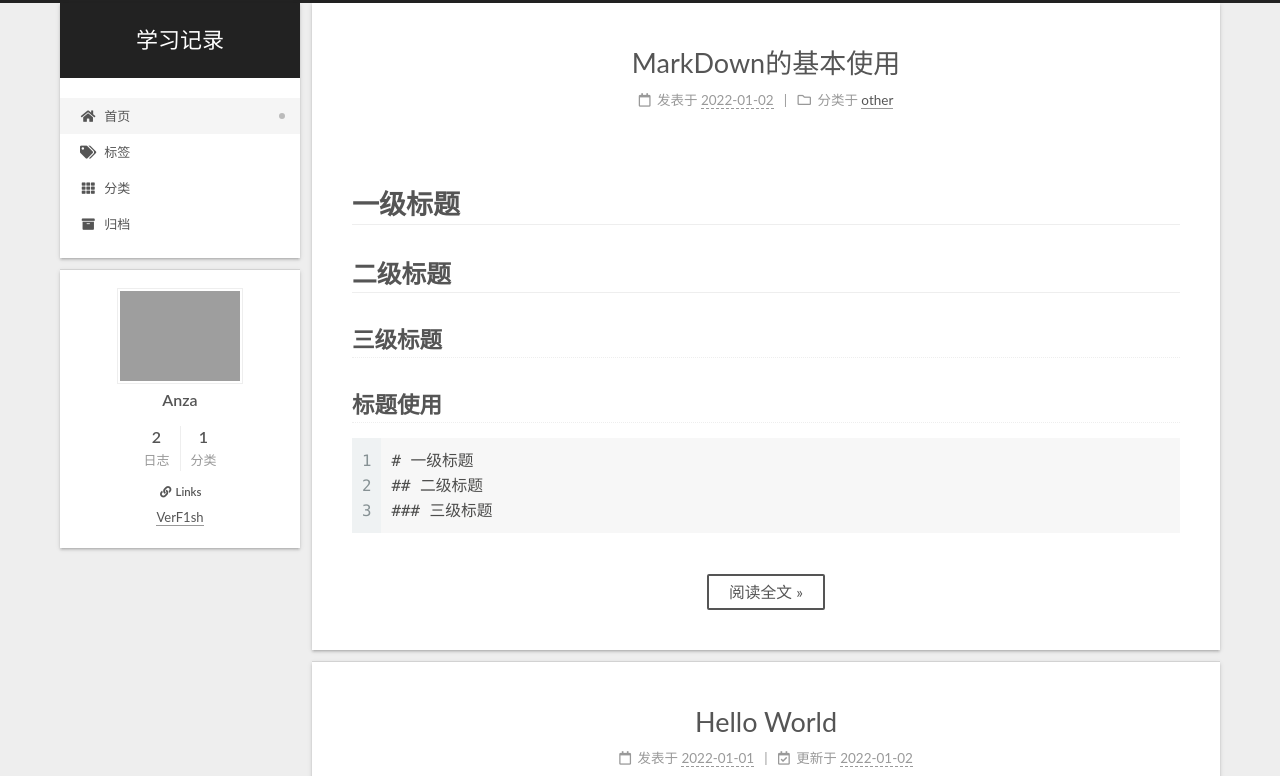
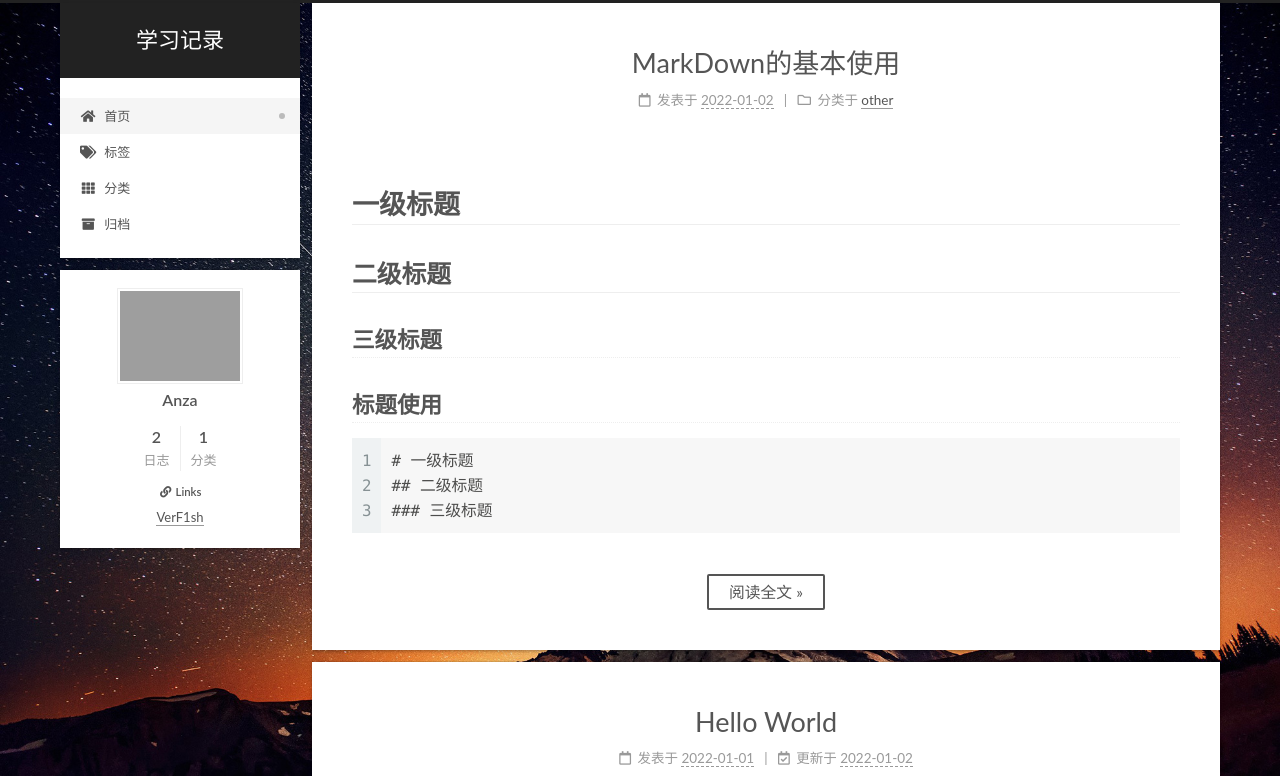
Before and after one commit to Anza2001/Anza2001.github.io, a plain HTML site: page index.html in a window 1280 px wide. Shown: the top 776 px of the page. Drawn offline with Linux system fonts and the light colour scheme; grey boxes are pictures that could not be loaded.

Commit message:
Site updated: 2022-01-02 20:36:58

```diff
--- a/css/main.css
+++ b/css/main.css
@@ -1168,7 +1168,7 @@ pre .javascript .function {
 }
 .links-of-author a::before,
 .links-of-author span.exturl::before {
-  background: #7858ba;
+  background: #ffb5be;
   border-radius: 50%;
   content: ' ';
   display: inline-block;
@@ -2563,3 +2563,10 @@ ul.breadcrumb li + li:last-child {
     margin: 8px 0 0;
   }
 }
+body {
+  background: url("/images/back.jpg");
+  background-repeat: no-repeat;
+  background-attachment: fixed;
+  background-position: 50% 50%;
+  background-size: cover;
+}
```
Also changed, not shown: images/Haida.jpg (deleted), images/Haida2.png (deleted), images/back.jpg (added).
